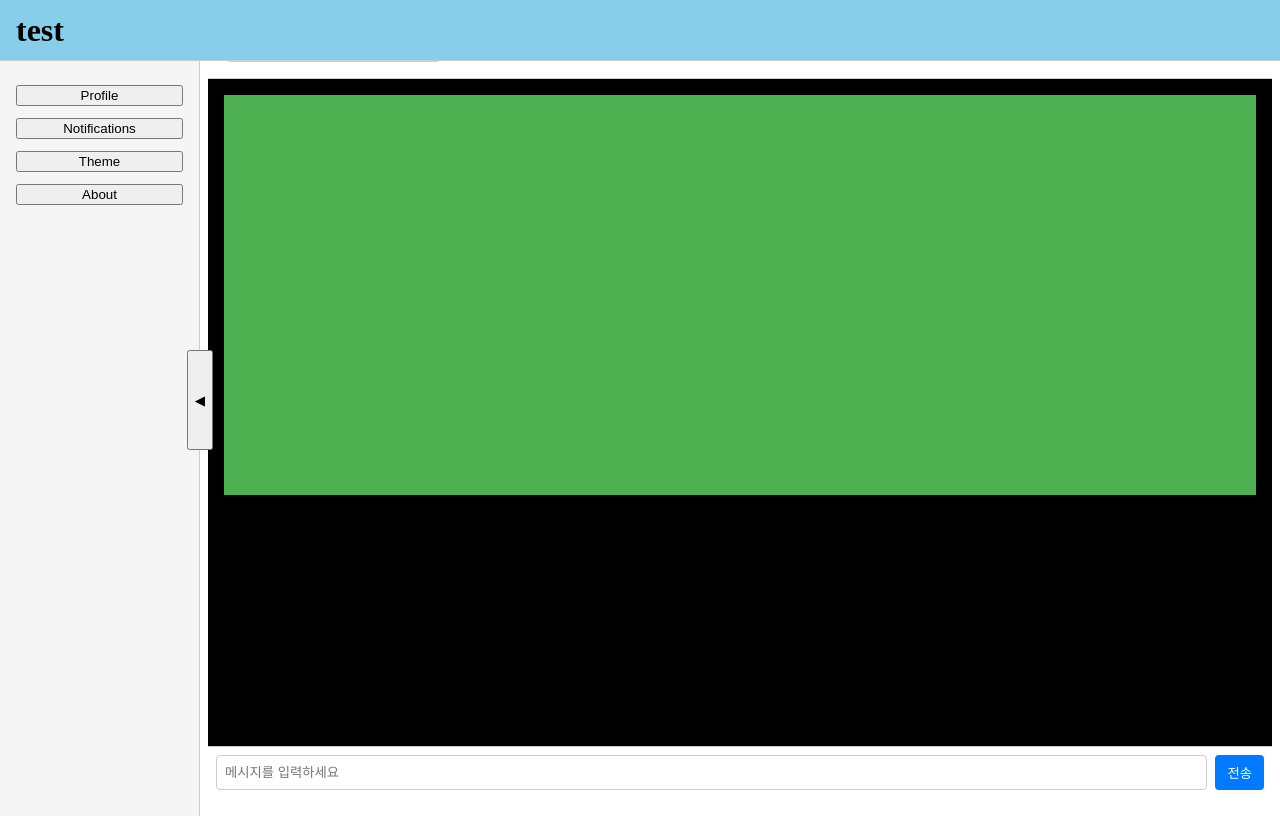
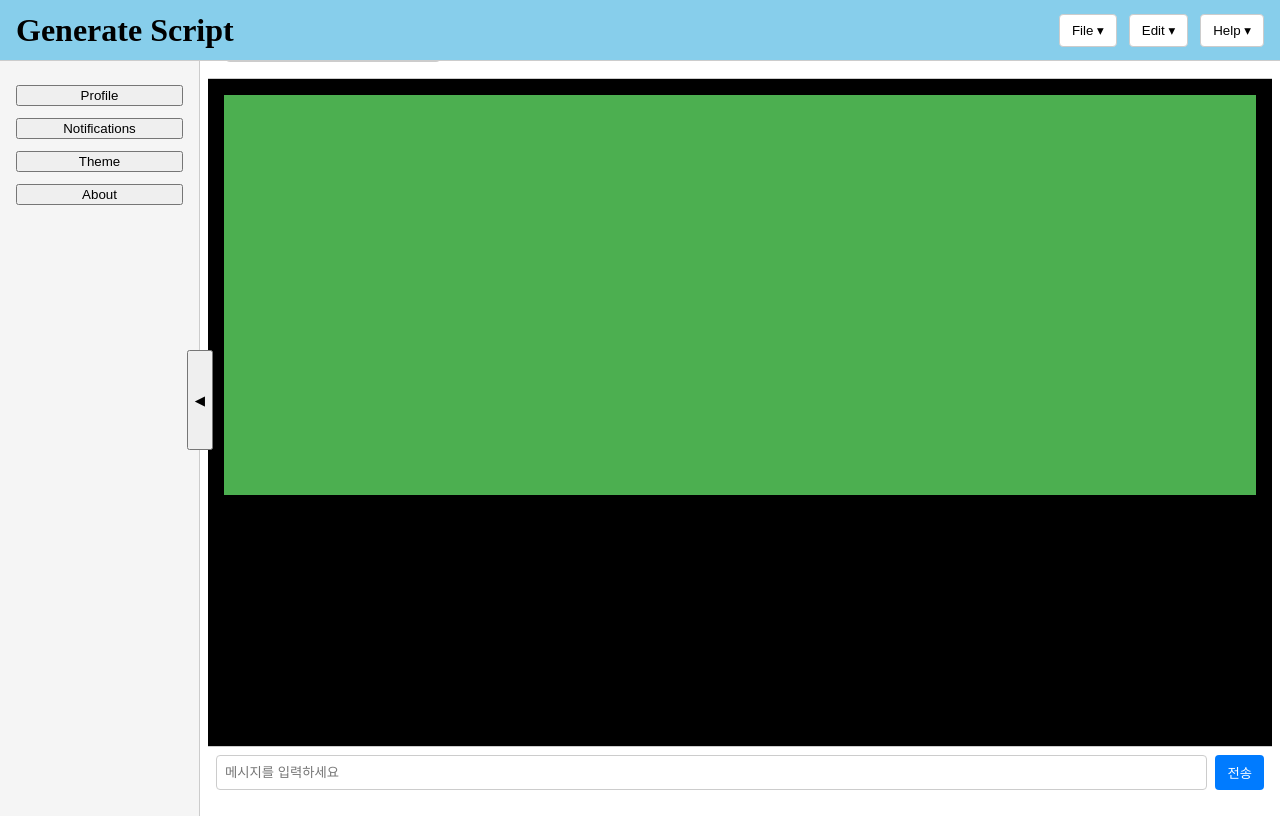
Before and after one commit to andoricano/JsonGenerator, a React (Vite) app: page / in a window 1280 px wide. Built offline with nearby package versions, Linux system fonts and the light colour scheme.

Commit message:
[feat] header에 dropdown 버튼 구성 완료.

```diff
--- /dev/null
+++ b/src/components/header/Dropdown.tsx
@@ -0,0 +1,74 @@
+import { useState, useRef, useEffect } from "react";
+
+type DropdownProps = {
+  label: string;
+  items: { label: string; onClick: () => void }[];
+};
+
+export function Dropdown({ label, items }: DropdownProps) {
+  const [open, setOpen] = useState(false);
+  const ref = useRef<HTMLDivElement>(null);
+
+  useEffect(() => {
+    const handleClickOutside = (e: MouseEvent) => {
+      if (ref.current && !ref.current.contains(e.target as Node)) {
+        setOpen(false);
+      }
+    };
+    document.addEventListener("mousedown", handleClickOutside);
+    return () => document.removeEventListener("mousedown", handleClickOutside);
+  }, []);
+
+  return (
+    <div ref={ref} style={{ position: "relative", display: "inline-block" }}>
+      <button
+        onClick={() => setOpen(!open)}
+        style={{
+          padding: "8px 12px",
+          border: "1px solid #ccc",
+          borderRadius: "4px",
+          background: "#fff",
+          cursor: "pointer",
+        }}
+      >
+        {label} ▾
+      </button>
+
+      {open && (
+        <ul
+          style={{
+            position: "absolute",
+            top: "100%",
+            left: 0,
+            marginTop: "4px",
+            listStyle: "none",
+            padding: "4px 0",
+            background: "#fff",
+            border: "1px solid #ccc",
+            borderRadius: "4px",
+            minWidth: "150px",
+            zIndex: 1000,
+          }}
+        >
+          {items.map((item, idx) => (
+            <li key={idx}>
+              <button
+                onClick={item.onClick}
+                style={{
+                  width: "100%",
+                  padding: "8px 12px",
+                  textAlign: "left",
+                  background: "transparent",
+                  border: "none",
+                  cursor: "pointer",
+                }}
+              >
+                {item.label}
+              </button>
+            </li>
+          ))}
+        </ul>
+      )}
+    </div>
+  );
+}
--- a/src/components/header/Header.tsx
+++ b/src/components/header/Header.tsx
@@ -1,7 +1,35 @@
 // import { Lang } from "../../stores/HeaderStore";
 // import LanguageSwitcher from "./LanguageSwitcher";
+import { Dropdown } from "./Dropdown";
+
 
 export default function Header() {
+  const menuItems = [
+    {
+      label: "File",
+      items: [
+        { label: "New", onClick: () => console.log("New file") },
+        { label: "Save", onClick: () => console.log("Save file") },
+        { label: "Export", onClick: () => console.log("Export file") },
+      ],
+    },
+    {
+      label: "Edit",
+      items: [
+        { label: "Undo", onClick: () => console.log("Undo") },
+        { label: "Redo", onClick: () => console.log("Redo") },
+      ],
+    },
+    {
+      label: "Help",
+      items: [
+        { label: "Docs", onClick: () => console.log("Docs") },
+        { label: "About", onClick: () => console.log("About") },
+      ],
+    },
+  ];
+
+
   return (
     <header
       style={{
@@ -18,11 +46,13 @@ export default function Header() {
         zIndex: 1000,
       }}
     >
-      <h1>test</h1>
-      {/* <LanguageSwitcher
-        lang={lang}
-        onChange={(l) => headerStore.setLang(l)}
-      /> */}
+      <h1 style={{ marginRight: "auto" }}>Generate Script</h1>
+      <nav style={{ display: "flex", gap: "12px" }}>
+
+        {menuItems.map((menu, idx) => (
+          <Dropdown key={idx} label={menu.label} items={menu.items} />
+        ))}
+      </nav>
     </header>
   );
 }
```
